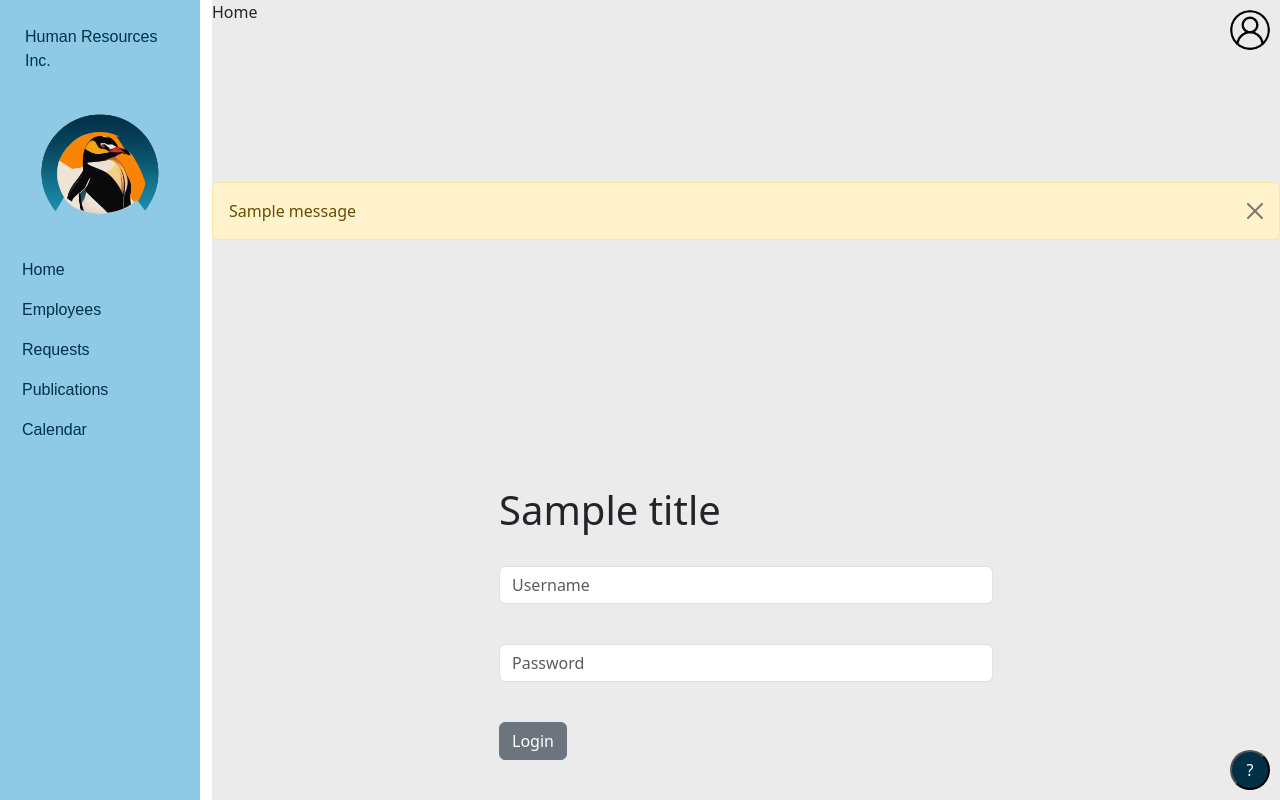
After one commit to YupiByte/HR-Management, a Django app: template src/hr_management/user/templates/home.html in a window 1280 px wide. The commit adds this page. Run offline with Django 3.2, Linux system fonts and the light colour scheme; the template is opened without the code that fills it: most values are stand-ins (such as "Sample title", 1, 10 or a date in 2020); one stand-in notice (Sample message) is shown.

Commit message:
login/logout works for built-in user, not for Employee

```diff
--- a/src/hr_management/user/models.py
+++ b/src/hr_management/user/models.py
@@ -9,9 +9,11 @@ class Parent_User(models.Model):
     email = models.CharField(max_length=100)
     phone = models.CharField(max_length=15)
 
-    class Meta: # tells Django not to create a database table for this class.
-            abstract = True
+    #     class Meta: # tells Django not to create a database table for this class.
+#             abstract = True
 
+    def __str__(self):
+        return(f"{self.first_name} {self.last_name}")
 
 class Administrator(Parent_User): # Child Class inherits from User Abstract Class
 
--- a/src/hr_management/user/templates/administrator/add_employee.html
+++ b/src/hr_management/user/templates/administrator/add_employee.html
@@ -1,5 +1,4 @@
 {% extends "base.html" %}
-
 {% block content %}
 
 <div class="division-3">
@@ -15,9 +14,7 @@
 
     <br/>
     <button type="submit" class="btn btn-secondary">Submit</button>
-   <a href="{% url 'manage_employees' %}" class="btn btn-secondary">Back</a>
-
-
+    <a href="{% url 'manage_employees' %}" class="btn btn-secondary">Back</a>
 
     </form>
 
--- a/src/hr_management/user/templates/base.html
+++ b/src/hr_management/user/templates/base.html
@@ -16,15 +16,44 @@
             <img src="{% static 'static/penguin_logo.png' %}" alt="Application Logo" class="navbar-logo">
         </div>
         {% include "navbar.html" %}
+    </div>
 
-    </div>
+
+
 
     <div class="division-2">
         <img src="{% static 'static/auth.png' %}" alt="Authentication" class="login-icon">
+        {% if user.is_authenticated %}
+        <p class="nav-item">
+            <a class="nav-link" href="{% url 'logout_user' %}">Logout</a>
+        </p>
+        {% else %}
+        <p class="nav-item">
+            <a class="nav-link" href="{% url 'home' %}">Home</a>
+        </p>
+        {% endif %}
+
+
+        <!-- Button on the bottom of page opens user manual-->
         <button class="help-button">?</button>
+
+
+    <!-- Print messages -->
+    {% if messages %}
+        {% for message in messages %}
+            <div class="alert alert-warning alert-dismissible fade show" role="alert">
+                {{ message }}
+            <button type="button" class="btn-close" data-bs-dismiss="alert" aria-label="Close"></button>
+            </div>
+        {% endfor %}
+    {% endif %}
+
 
         <div class="division-3">{% block content %}  {% endblock %}</div>
 
     </div>
+
+    <script src="https://cdn.jsdelivr.net/npm/bootstrap@5.3.0-alpha1/dist/js/bootstrap.bundle.min.js" integrity="sha384-w76AqPfDkMBDXo30jS1Sgez6pr3x5MlQ1ZAGC+nuZB+EYdgRZgiwxhTBTkF7CXvN" crossorigin="anonymous"></script>
+
 </body>
 </html>
--- /dev/null
+++ b/src/hr_management/user/templates/home.html
@@ -0,0 +1,49 @@
+{% extends 'base.html' %}
+
+{% block content %}
+
+
+<div class="division-3">
+    <br/><br/>
+    <div class="col-md-6 offset-md-3">
+    <h1>{{title}}</h1>
+    <br/>
+    <form method="POST" action="{% url 'home' %}">
+        {% csrf_token %} <!-- ("Cross-Site Request Forgery Token") -->
+
+        <div class="mb-3">
+        <input type="text" class="form-control" name="username", placeholder="Username" required>
+
+        </div><br/>
+        <div class="mb-3">
+        <input type="password" class="form-control" name="password", placeholder="Password" required>
+        </div>
+        <br/>
+        <button type="submit" class="btn btn-secondary">Login</button>
+    </form>
+    </div>
+</div>
+
+
+{% endblock %}
+
+
+
+
+
+
+
+
+
+
+
+
+
+
+
+<!--
+<h1>This is the index page</h1>
+
+<h3> Will Admin and Employee land here before being redirected to the login page?</h3>
+
+<h3> Link to admin home page: <a href="{% url 'admin_home' %}">Admin Home</a></h3> -->
--- a/src/hr_management/user/templates/navbar.html
+++ b/src/hr_management/user/templates/navbar.html
@@ -22,7 +22,6 @@
       <p class="nav-item">
         <a class="nav-link" href="{% url 'tmp' %}">Calendar</a>
       </p>
-
         </ul>
       </div>
     </div>
--- a/src/hr_management/user/urls.py
+++ b/src/hr_management/user/urls.py
@@ -5,6 +5,7 @@ urlpatterns = [
     path("", views.home, name="home"),
     path('tmp/', views.tmp, name='tmp'),
     path('admin_home/', views.admin_home, name='admin_home'),
+    path('logout_user/', views.logout_user, name='logout_user'),
     path("manage_employees/", views.manage_employees, name="manage_employees"), # <========== equivalent to path('', views.home)
     path('register_employee/', views.register_employee, name='register_employee'),
     path('employee_record/<int:pk>', views.employee_record, name='employee_record'),
```
Also changed, not shown: src/hr_management/user/forms.py (+1 -34 lines), src/hr_management/user/templates/administrator/manage_employees.html (+2 -5 lines), src/hr_management/user/templates/index.html (deleted, +0 -7 lines), src/hr_management/user/views.py (+43 -32 lines).
